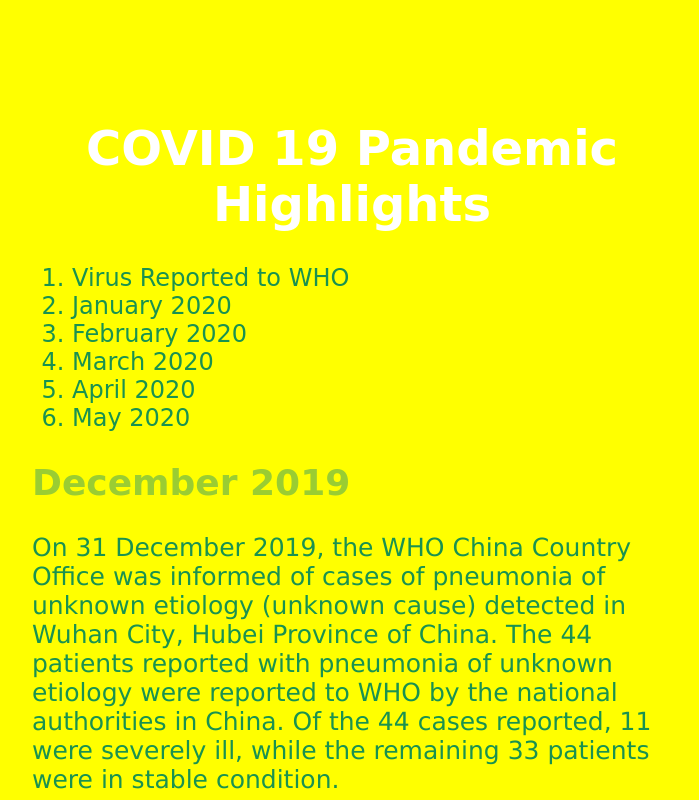
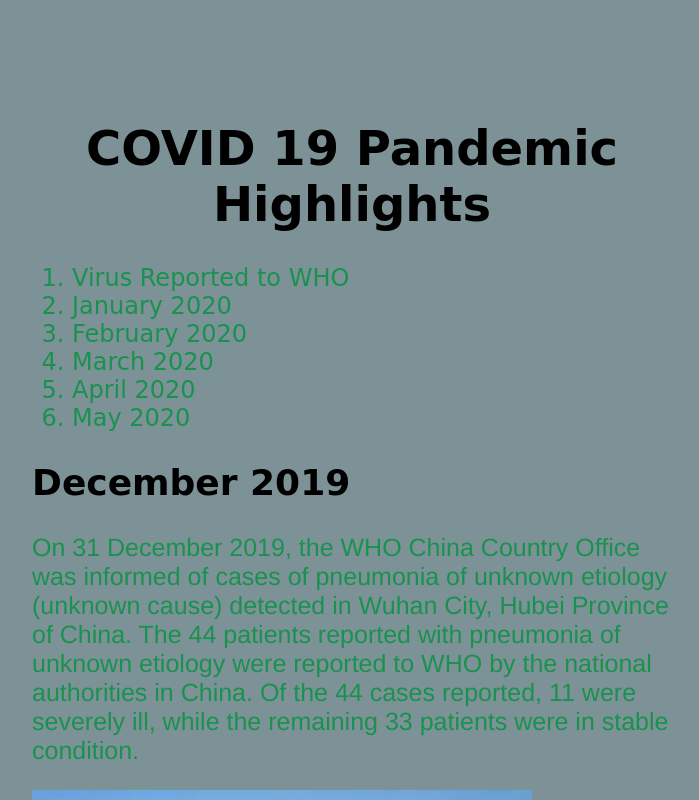
Before and after one commit to mtorres9095/html-me-something, a plain HTML site: page index.html in a window 1280 px wide. Shown: the top 800 px of the page, without its empty margins (288-987 px from the left). Drawn offline with Linux system fonts and the light colour scheme.

Commit message:
few more changes

```diff
--- a/index.html
+++ b/index.html
@@ -139,6 +139,7 @@
            <a href="https://www.nbcnews.com/health/health-news/coronavirus-timeline-tracking-critical-moments-covid-19-n1154341">
               NBC News</a>
           </p>
+          <p>&copy; 2020 Miguel Torres -  Assignment #4</p>
        </footer>
 
 
--- a/styles.css
+++ b/styles.css
@@ -5,20 +5,20 @@
 }
 body{
     color: rgb(25, 146, 80) ;
-    background-color: Yellow;
+    background-color: rgb(125, 146, 150);
     font-size: 150%;
     font-family: 'Sacramento', cursive;
     margin: 5em 25%;
  }
 
 h1 {
-  color: rgb(255, 255, 255);
+  color:black;
   text-align: center;
 }
 h2{
-    color: yellowgreen
+    color: black
 }
 p {
-  font-family: verdana;
+  font-family: helvetica;
   font-size: 25px;
 }
```
